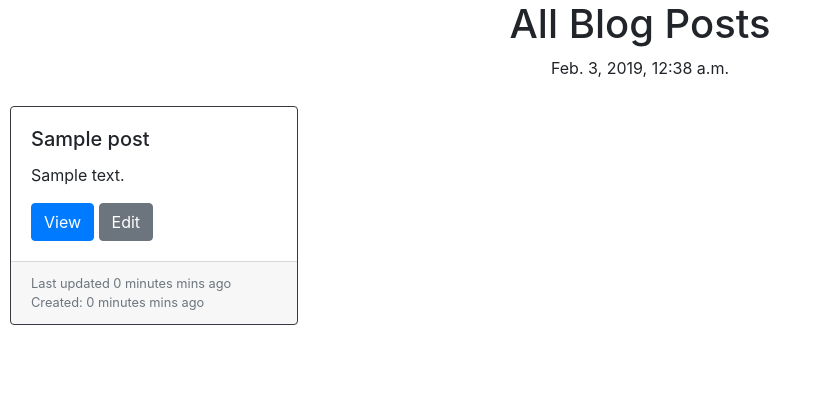
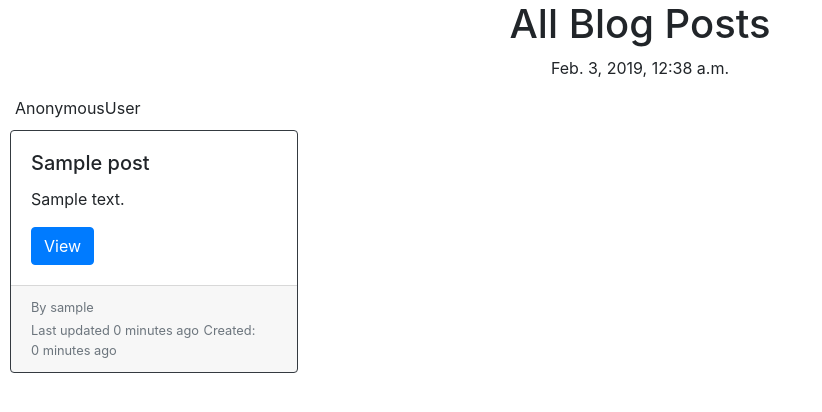
Before and after one commit to ishwar6/Django-youtube, a Django app: page /posts/ in a window 1280 px wide. Shown: the part 56-468 px from the top of the page, without its empty margins (0-822 px from the left). Run offline with Django 3.2, Linux system fonts and the light colour scheme; tables that the repository leaves empty hold one stand-in row (values such as "Sample post"); some libraries are stand-ins or nearby versions.

Commit message:
Update for own post only

```diff
--- a/posts/models.py
+++ b/posts/models.py
@@ -41,7 +41,7 @@ def get_filename_ext(filepath):
 
 
 class Post(models.Model):
-    User = models.ForeignKey(User, on_delete=models.CASCADE)
+    user = models.ForeignKey(User, on_delete=models.CASCADE)
     title = models.CharField(max_length=250)
     slug = models.SlugField(max_length=250, null=True, blank=True)
    # author = models.OneToOneField(
--- a/posts/templates/posts/posts.html
+++ b/posts/templates/posts/posts.html
@@ -8,8 +8,9 @@
     <h1 class="text-center">All Blog Posts</h1>
 
     <p class="text-center">{{ time }}</p>
+    {{request.user}}
+    <div class="row">
 
-    <div class="row">
         {% for a in posts %}
         <div class="card border border-dark" style="width: 18rem; margin: 10px; ">
             <div class="card-body">
@@ -17,16 +18,18 @@
                 <p class="card-text">{{ a.text|truncatechars:100 }}</p>
                 <a href="/posts/{{ a.slug }}" class="btn btn-primary">View</a>
 
-
+                {% if a.user == request.user %}
                 <a href="{% url 'post-update' a.id  %}" class="btn btn-secondary">Edit</a>
-
+                {% endif %}
 
 
             </div>
 
             <div class="card-footer">
-                <small class="text-muted">Last updated {{ a.updated | timesince }} mins ago</small>
-                <small class="text-muted">Created: {{ a.published_at | timesince }} mins ago</small>
+                <small class="text-muted">By {{a.user}}</small><br>
+
+                <small class="text-muted">Last updated {{ a.updated | timesince }} ago</small>
+                <small class="text-muted">Created: {{ a.published_at | timesince }} ago</small>
             </div>
         </div>
 
--- a/posts/views.py
+++ b/posts/views.py
@@ -121,28 +121,33 @@ def subject_sidebar(request, id):
 
 
 def post_update_new(request, post_id):
-    post = get_object_or_404(Post, id=post_id)
-    print(post)
-    form = PostCreate(instance=post)
-    print(form)
+    if request.user.is_authenticated:
+        post = get_object_or_404(Post, id=post_id)
+        print(post)
 
-    if request.method == 'POST':
-        post = get_object_or_404(Post, id=post_id)
-        form = PostCreate(request.POST)
-        if form.is_valid():
-            title = form.cleaned_data.get('title')
-            blog_type = form.cleaned_data.get('blog_type')
-            text = form.cleaned_data.get('text')
-            status = form.cleaned_data.get('status')
+        if post.user != request.user:
+            return HttpResponse('<h1>Permission Denied</h1>')
+        form = PostCreate(instance=post)
 
-            post.title = title
-            post.blog_type = blog_type
-            post.text = text
-            post.status = status
-            post.save()
-            return redirect('post-show')
+        if request.method == 'POST':
+            post = get_object_or_404(Post, id=post_id)
+            form = PostCreate(request.POST)
+            if form.is_valid():
+                title = form.cleaned_data.get('title')
+                blog_type = form.cleaned_data.get('blog_type')
+                text = form.cleaned_data.get('text')
+                status = form.cleaned_data.get('status')
 
-    return render(request, 'posts/update.html', {'form': form})
+                post.title = title
+                post.blog_type = blog_type
+                post.text = text
+                post.status = status
+                post.save()
+                return redirect('post-show')
+
+        return render(request, 'posts/update.html', {'form': form})
+    else:
+        return redirect('accounts:login')
 
 
 def login_(request):
```
Also changed, not shown: posts/migrations/0002_post_user.py (added), posts/migrations/0003_auto_20190222_0838.py (added).
